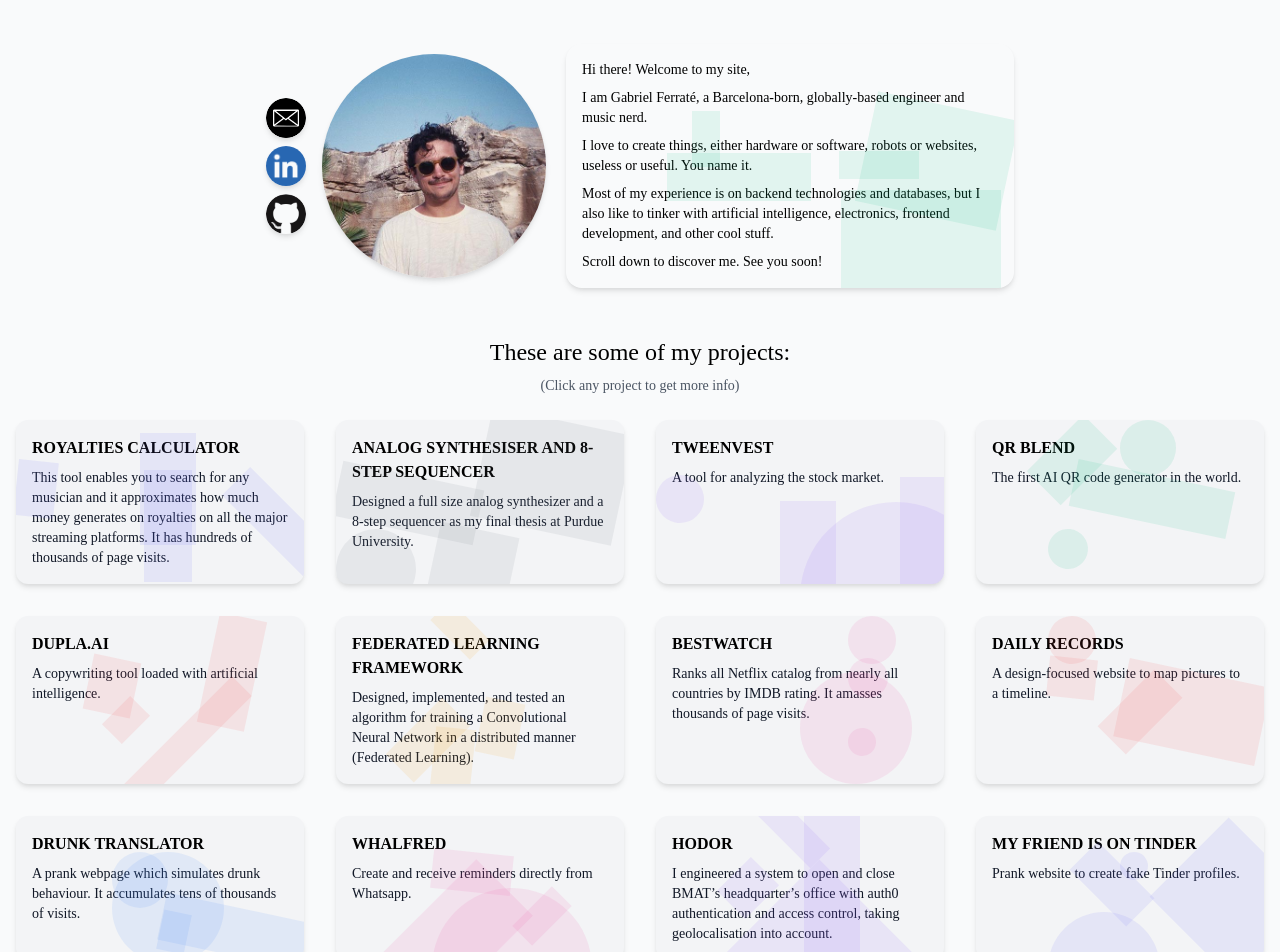
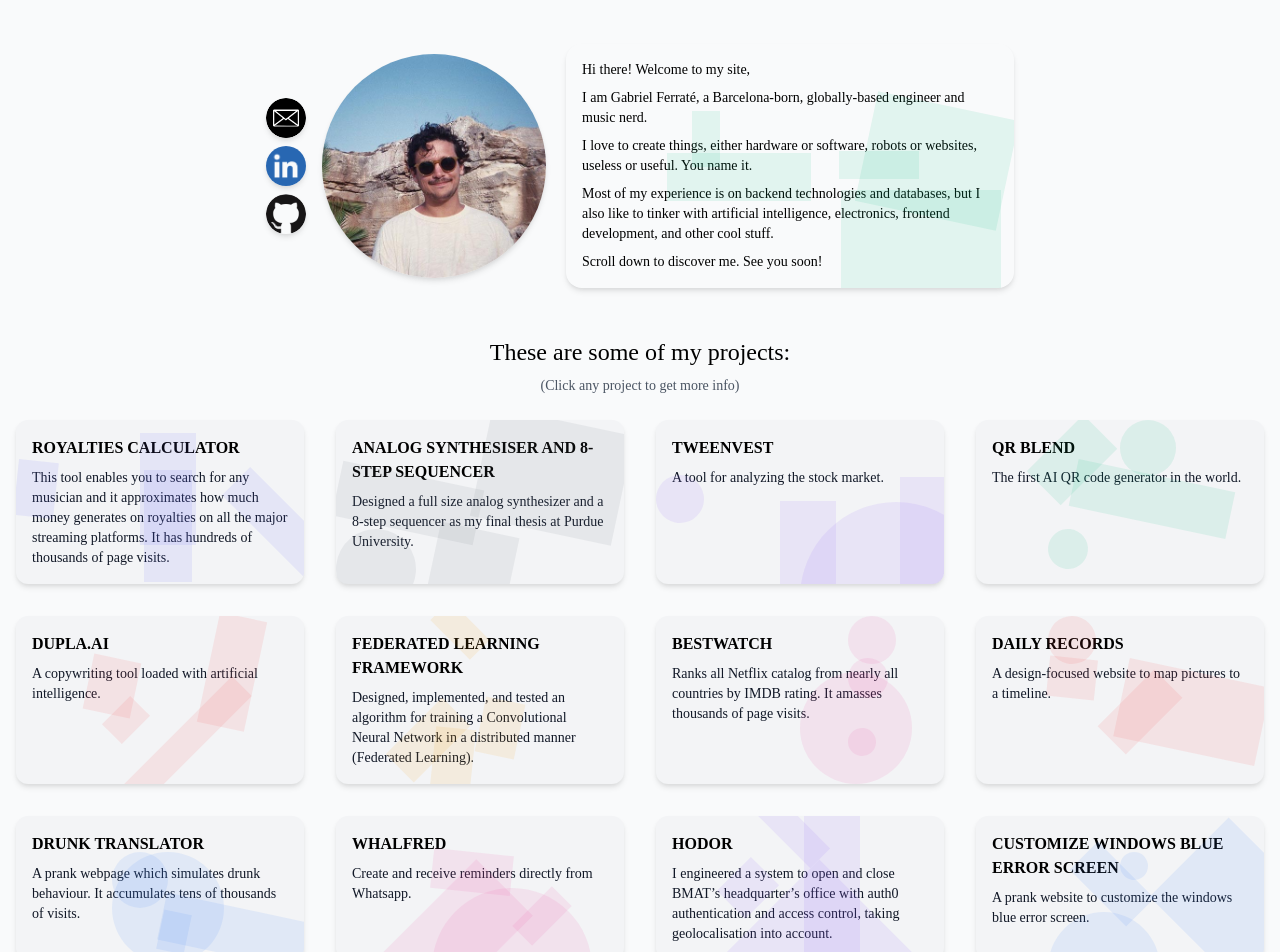
Before and after one commit to gferrate/personal_page, a Nuxt app: page / in a window 1280 px wide. Shown: the top 952 px of the page. Built offline with nearby package versions, Linux system fonts and the light colour scheme; a web font is replaced by a local one.

Commit message:
Remove old project

```diff
--- a/pages/index.vue
+++ b/pages/index.vue
@@ -334,12 +334,12 @@
           link: "https://www.youtube.com/watch?v=_1j-8boMRDQ",
           color: "bg-purple-500"
         },
-        {
-          title: "My Friend Is on Tinder",
-          subtitle: "Prank website to create fake Tinder profiles.",
-          link: "https://github.com/gferrate/my_friend_is_on_tinder",
-          color: "bg-indigo-500"
-        },
+        //{
+        //  title: "My Friend Is on Tinder",
+        //  subtitle: "Prank website to create fake Tinder profiles.",
+        //  link: "https://github.com/gferrate/my_friend_is_on_tinder",
+        //  color: "bg-indigo-500"
+        //},
         //{
         //  title: "The Bus Game",
         //  subtitle:
```
